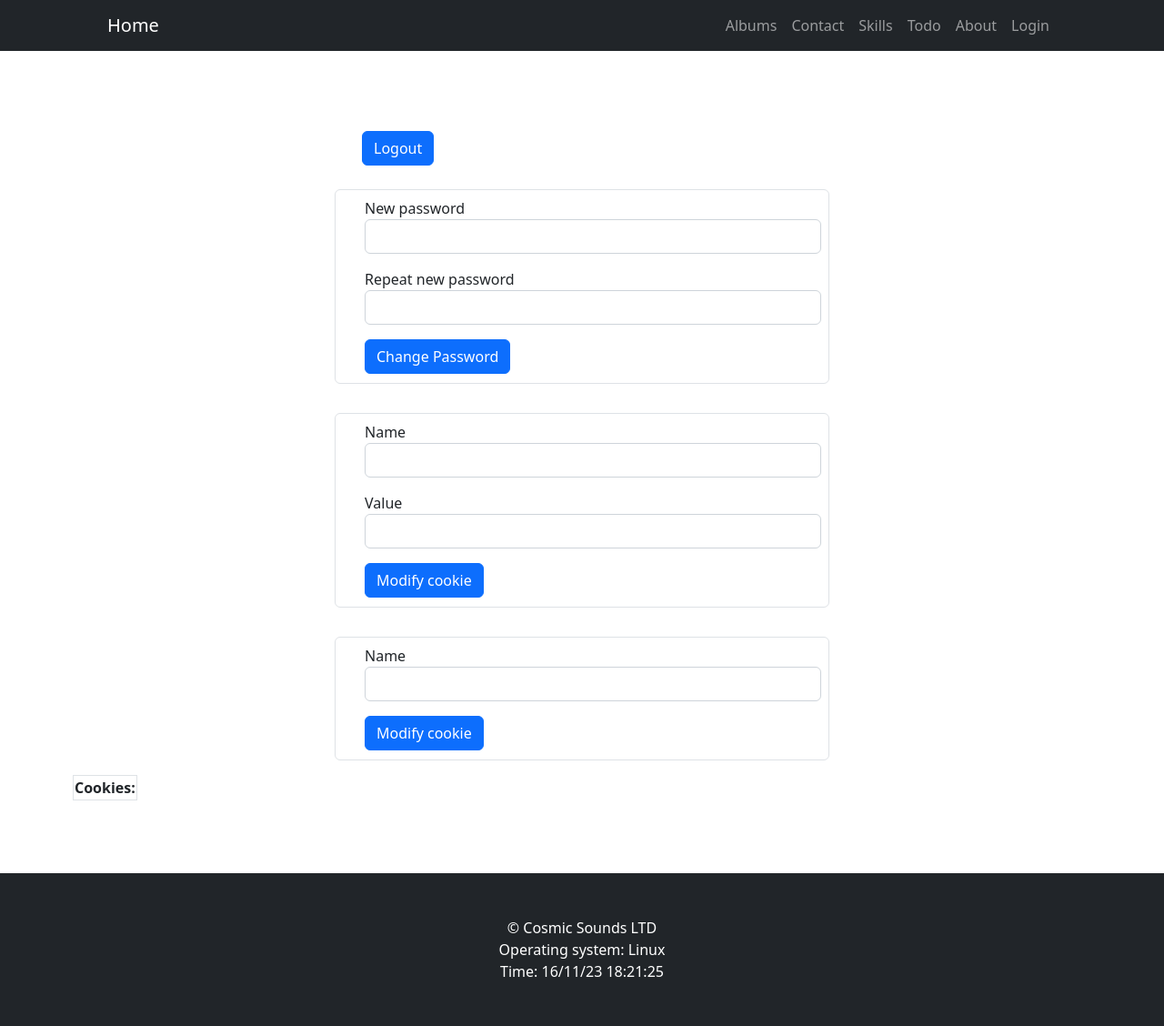
After one commit to LostHopes/Flask-labs, a Flask app: page /info in a window 1280 px wide. The commit adds this page. Shown: the whole page at 91% size. Run offline with Flask 3, Linux system fonts and the light colour scheme; the visitor is signed in with stand-in values (Sample User, id 1); lists and menus that the app fills with data are empty; some libraries are stand-ins or nearby versions.

Commit message:
finished lab4

```diff
--- a/flask/app/__init__.py
+++ b/flask/app/__init__.py
@@ -2,4 +2,4 @@ from flask import Flask
 
 app = Flask(__name__)
 
-from app import views, models, error_handler
+from app import views, models, error_handler, config, forms
--- /dev/null
+++ b/flask/app/forms.py
@@ -0,0 +1,30 @@
+from flask_wtf import FlaskForm
+from wtforms import StringField, PasswordField, SubmitField
+from wtforms.validators import DataRequired, Length
+
+
+class LogoutForm(FlaskForm):
+    submit = SubmitField("Logout", id="btn-logout")
+
+
+class UserForm(FlaskForm):
+    username = StringField("Username", validators=[DataRequired(), Length(min=4, max=16)])
+    password = PasswordField("Password", validators=[DataRequired(), Length(min=4, max=16)])
+    submit = SubmitField("Sign in", id="btn-signin")
+
+
+class ChangePasswordForm(FlaskForm):
+    new_password = PasswordField("New password", validators=[DataRequired(), Length(min=4, max=16)])
+    repeat_password = PasswordField("Repeat new password", validators=[DataRequired(), Length(min=4, max=16)])
+    submit = SubmitField("Change Password", id="btn-chpasswd")
+
+
+class CookiesForm(FlaskForm):
+    name = StringField("Name", validators=[DataRequired(), Length(min=3, max=16)])
+    value = StringField("Value", validators=[DataRequired(), Length(min=4, max=50)])
+    submit = SubmitField("Modify cookie", id="cookies")
+
+
+class TodoForm(FlaskForm):
+    task = StringField("Task", validators=[DataRequired(), Length(min=4, max=50)], render_kw={"placeholder": "Enter a task here"})
+    save = SubmitField("Save")
--- /dev/null
+++ b/flask/app/templates/_fields.html
@@ -0,0 +1,73 @@
+{% macro logout_form(form) %}
+<div class="form-group p-2">
+    {{ form.submit(class="btn btn-primary") }}
+</div>
+{% endmacro %}
+
+{% macro login_form(form) %}
+{{ form.csrf_token() }}
+<div class="form-group p-2">
+    {{ form.username.label }}
+    {{ form.username(class="form-control") }}
+</div>
+<div class="form-group p-2">
+    {{ form.password.label }}
+    {{ form.password(class="form-control") }}
+</div>
+<div class="form-group p-2">
+    {{ form.submit(class="btn btn-primary") }}
+</div>
+
+{% endmacro %}
+
+{% macro change_password_form(form) %}
+{{ form.csrf_token() }}
+<div class="form-group p-2">
+    {{ form.new_password.label }}
+    {{ form.new_password(class="form-control") }}
+</div>
+<div class="form-group p-2">
+    {{ form.repeat_password.label }}
+    {{ form.repeat_password(class="form-control") }}
+</div>
+<div class="form-group p-2">
+    {{ form.submit(class="btn btn-primary") }}
+</div>
+
+{% endmacro %}
+
+{% macro add_cookies_form(form) %}
+<div class="form-group p-2">
+    {{ form.name.label }}
+    {{ form.name(class="form-control") }}
+</div>
+<div class="form-group p-2">
+    {{ form.value.label }}
+    {{ form.value(class="form-control") }}
+</div>
+<div class="form-group p-2">
+    {{ form.submit(class="btn btn-primary") }}
+</div>
+
+{% endmacro %}
+
+{% macro rm_cookies_form(form) %}
+<div class="form-group p-2">
+    {{ form.name.label }}
+    {{ form.name(class="form-control") }}
+</div>
+<div class="form-group p-2">
+    {{ form.submit(class="btn btn-primary") }}
+</div>
+
+{% endmacro %}
+
+{% macro todo_form(form) %}
+<div class="form-group p-2">
+    {{ form.task.label }}
+    {{ form.task(class="border rounded form-control w-75") }}
+</div>
+<div class="form-group p-2">
+    {{ form.save(class="btn btn-primary form-control w-auto") }}
+</div>
+{% endmacro %}
--- a/flask/app/templates/footer.html
+++ b/flask/app/templates/footer.html
@@ -1,5 +1,5 @@
 <footer class="py-5 bg-dark">
-    <div class="container">
+    <div class="container pb-0">
         <p class="m-0 text-center text-white">&copy; Cosmic Sounds LTD</p>
         <p class="m-0 text-center text-white">Operating system: {{ platform.system() }}</p>
         <p class="m-0 text-center text-white">Time: {{ time }}</p>
--- a/flask/app/templates/header.html
+++ b/flask/app/templates/header.html
@@ -7,11 +7,9 @@
         </button>
         <div class="collapse navbar-collapse" id="navbarSupportedContent">
             <ul class="navbar-nav ms-auto mb-2 mb-lg-0">
-                <li class="nav-item"><a class="nav-link" href="{{ url_for('albums') }}">Albums</a></li>
-                <li class="nav-item"><a class="nav-link" href="{{ url_for('contact') }}">Contact</a></li>
-                <li class="nav-item"><a class="nav-link" href="{{ url_for('skills') }}">Skills</a></li>
-                <li class="nav-item"><a class="nav-link" href="{{ url_for('about') }}">About</a></li>
-                <li class="nav-item"><a class="nav-link" href="{{ url_for('login') }}">Login</a></li>
+                {% for item in menu %}
+                <li class="nav-item"><a class="nav-link" href="{{ item.link }}"> {{ item.text }} </a></li>
+                {% endfor %}
             </ul>
         </div>
     </div>
--- /dev/null
+++ b/flask/app/templates/info.html
@@ -0,0 +1,61 @@
+{% extends "base.html" %}
+{% block title %} {{ super() }} {% endblock %}
+{% block content %}
+{% import '_fields.html' as field %}
+
+
+<div class="container mx-auto">
+    <div class="col-sm-6 offset-md-3">
+        <form action="{{ url_for('logout') }}" method="post" class="form-check">
+            {{ field.logout_form(logout_form) }}
+        </form>
+    </div>
+</div>
+
+
+<div class="container mx-auto p-3">
+    <div class="col-sm-6 offset-md-3 border rounded">
+        <form action="{{ url_for('info') }}" method="post" class="form-check">
+            {{ field.change_password_form(password_form) }}
+        </form>
+    </div>
+</div>
+
+
+<div class="container mx-auto p-3">
+    <div class="col-sm-6 offset-md-3 border rounded">
+        <form action="{{ url_for('add_cookie') }}" method="post" class="form-check">
+            {{ field.add_cookies_form(cookies_form) }}
+        </form>
+    </div>
+</div>
+
+<div class="container mx-auto p-3">
+    <div class="col-sm-6 offset-md-3 border rounded">
+        <form action="{{ url_for('remove_cookie') }}" method="post" class="form-check">
+            {{ field.rm_cookies_form(cookies_form) }}
+        </form>
+    </div>
+</div>
+
+
+<div>
+    <table class="border">
+        <thead>
+            <tr>
+                <th colspan="2">Cookies:</th>
+            </tr>
+        </thead>
+        <tbody>
+            {% for name in cookies %}
+            <tr>
+                <td> {{ name }}: </td>
+                <td> {{ cookies.get(name) }}</td>
+            </tr>
+            {% endfor %}
+        </tbody>
+    </table>
+</div>
+
+
+{% endblock %}
--- a/flask/app/views.py
+++ b/flask/app/views.py
@@ -1,19 +1,30 @@
-from flask import request, render_template, Flask
-from jinja2.exceptions import TemplateNotFound
+from flask import request, render_template, redirect, url_for, session, flash, make_response
 import platform
-from datetime import datetime
+import datetime
 from data import data
 from app import app
-from app.api.skills import get_skills
+from .api.skills import get_skills
+from app.forms import UserForm, ChangePasswordForm, CookiesForm, LogoutForm, TodoForm
+from app.config import db
+from app.functions import database
+
 
 @app.context_processor
 def base():
-    now = datetime.now()
+    now = datetime.datetime.now()
     time = now.strftime("%d/%m/%y %H:%M:%S")
+    menu = [
+        {"text": "Albums", "link": url_for("albums")},
+        {"text": "Contact", "link": url_for("contact")},
+        {"text": "Skills", "link": url_for("skills")},
+        {"text": "Todo", "link": url_for("todo_list")},
+        {"text": "About", "link": url_for("about")},
+        {"text": "Login", "link": url_for("login")},
+    ]
     return dict(
         platform=platform,
-        agent=request.user_agent,
-        time=time)
+        time=time,
+        menu=menu)
 
 
 @app.route("/")
@@ -52,7 +63,110 @@ def skills(s_id=None):
 
 @app.route("/login", methods=["GET", "POST"])
 def login():
+    if "username" in session:
+        return redirect(url_for("info"))
+
     title = "Login"
-    if request.method == "POST":
-        return render_template("login.html", title=title)
-    return render_template("login.html", title=title)
+    form = UserForm()
+    if form.validate_on_submit():
+        username = form.username.data
+        password = form.password.data
+        auth = data.auth()
+        if auth["user"] != username or auth["password"] != password:
+            flash("Login incorrect", "danger")
+            return render_template("login.html", title=title, form=form)
+        session['username'] = username
+        return redirect(url_for("info")) # changed from index to profile
+    return render_template("login.html", title=title, form=form)
+
+
+@app.route("/info", methods=["GET", "POST"])
+def info():
+    if "username" not in session:
+        return redirect(url_for("login"))
+
+    title = "Info"
+
+    logout_form = LogoutForm()
+
+    password_form = ChangePasswordForm()
+    if password_form.validate_on_submit():
+        new_password = password_form.new_password.data
+        repeat_password = password_form.repeat_password.data
+        if new_password == repeat_password:
+            data.auth(session["username"], new_password)
+
+    cookies_form = CookiesForm()
+    cookies = request.cookies
+
+    return render_template(
+        "info.html",
+        title=title,
+        logout_form=logout_form,
+        password_form=password_form,
+        cookies_form=cookies_form,
+        cookies=cookies)
+
+
+@app.route("/cookie/", methods=["POST"])
+@app.route("/add/", methods=["POST"])
+def add_cookie():
+    name = request.form.get("name")
+    value = request.form.get("value")
+
+    expire_date = datetime.datetime.now() + datetime.timedelta(days=1)
+
+    response = make_response(redirect(url_for("profile")))
+    response.set_cookie(name, value, expires=expire_date)
+
+    return response
+
+
+@app.route("/cookie/", methods=["POST"])
+@app.route("/remove/", methods=["POST"])
+def remove_cookie():
+    response = make_response(redirect(url_for("profile")))
+    name = request.form.get("name")
+    response.delete_cookie(name)
+
+    return response
+
+
+@app.route("/logout", methods=["POST"])
+def logout():
+    session.pop('username', None)
+    return redirect(url_for("index"))
+
+
+@app.route("/todo")
+def todo_list():
+    title = "Todo list"
+    form = TodoForm()
+
+    return render_template("todo.html", title=title, form=form)
+
+
+@app.route("/todo/", methods=["POST"])
+@app.route("/add/", methods=["POST"])
+def add_todo():
+
+
+
+    return redirect(url_for("todo_list"))
+
+
+@app.route("/todo/", methods=["POST"])
+@app.route("/remove/", methods=["POST"])
+def remove_todo():
+    return redirect(url_for("todo_list"))
+
+
+@app.route("/todo/", methods=["POST"])
+@app.route("/update/", methods=["POST"])
+def update_todo():
+    return redirect(url_for("todo_list"))
+
+
+@app.route("/feedback/")
+def feedback():
+    return
--- a/flask/data/auth.json
+++ b/flask/data/auth.json
@@ -1 +1 @@
-{"user": "admin", "password": "lol1"}
+{"user": "admin", "password": "password"}
--- a/flask/data/data.py
+++ b/flask/data/data.py
@@ -1,9 +1,27 @@
+import json
+import os
+
+
 my_skills = {
         1: [
-            "Programming", "Languages: Python, C++, JavaScript, PHP, Java Frameworks: Flask, Django, Spring"],
-        2: ["Running", "Skills 2"],
-        3: ["Linguistics", "Skill 3"],
-        4: ["Soft skills", "Skill 4"],
-        5: ["Fast reading and comprehension", "Skill 5"],
-        6: ["Tinkering", "Skill 6"]
+            "Programming", "Languages: Python, C++, JavaScript, PHP, Java Frameworks: Flask, Django, Spring", 75],
+        2: ["Running", "Skills 2", 50],
+        3: ["Linguistics", "Skill 3", 50],
+        4: ["Soft skills", "Skill 4", 50],
+        5: ["Fast reading and comprehension", "Skill 5", 100],
+        6: ["Tinkering", "Skill 6", 75]
 }
+
+
+def auth(user=None, password=None):
+    path = os.path.join(os.path.dirname(os.path.abspath(__file__)), "auth.json")
+
+    with open(path, "r") as f:
+        data = json.load(f)
+
+    if user is not None and password is not None:
+        data["user"] = user
+        data["password"] = password
+        with open(path, 'w') as f:
+            json.dump(data, f)
+    return data
```
Also changed, not shown: flask/app/config.py (+14 -0 lines), flask/app/error_handler.py (+6 -7 lines), flask/app/models.py (+33 -0 lines), flask/app/templates/login.html (+14 -23 lines), flask/app/static/css/styles.css (line endings or trailing spaces).
